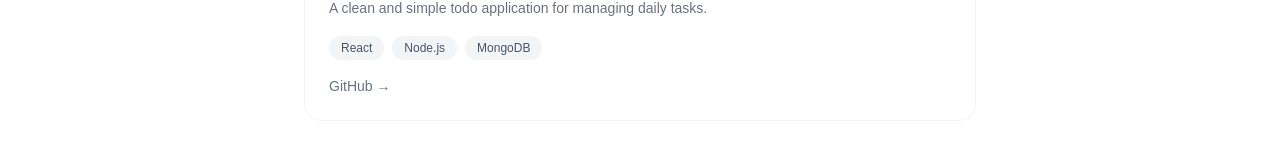
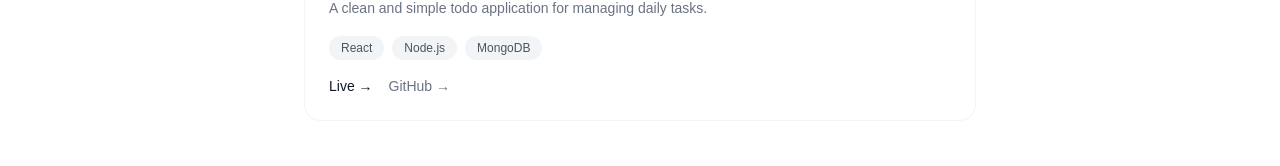
Before and after one commit to sojunz/my-portfolio, a Next.js app: page /projects in a window 1280 px wide. Shown: the part 546-712 px from the top of the page. Built offline with nearby package versions, Linux system fonts and the light colour scheme.

Commit message:
add todo app live link

```diff
--- a/src/app/projects/page.tsx
+++ b/src/app/projects/page.tsx
@@ -15,7 +15,7 @@ const projects = [
     title: "Todo App",
     description: "A clean and simple todo application for managing daily tasks.",
     tech: ["React", "Node.js", "MongoDB"],
-    live: "",
+    live: "https://todo-app-rho-five-49.vercel.app",
     github: "https://github.com/sojunz/todo-app",
   },
 ];
```
